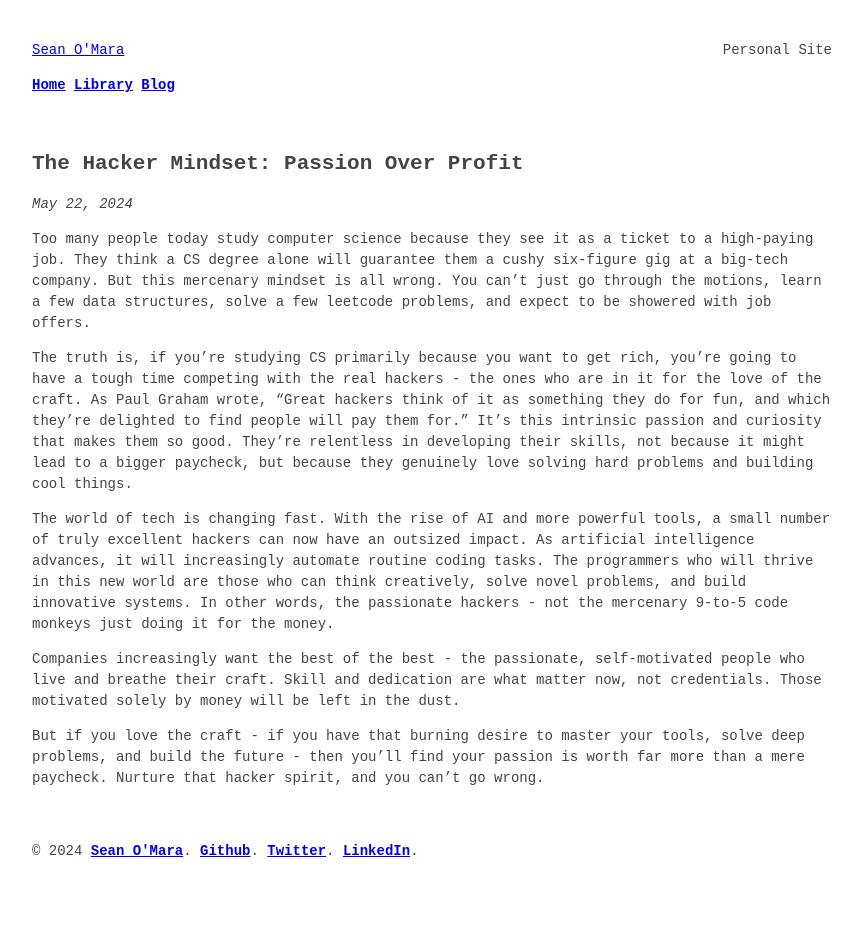
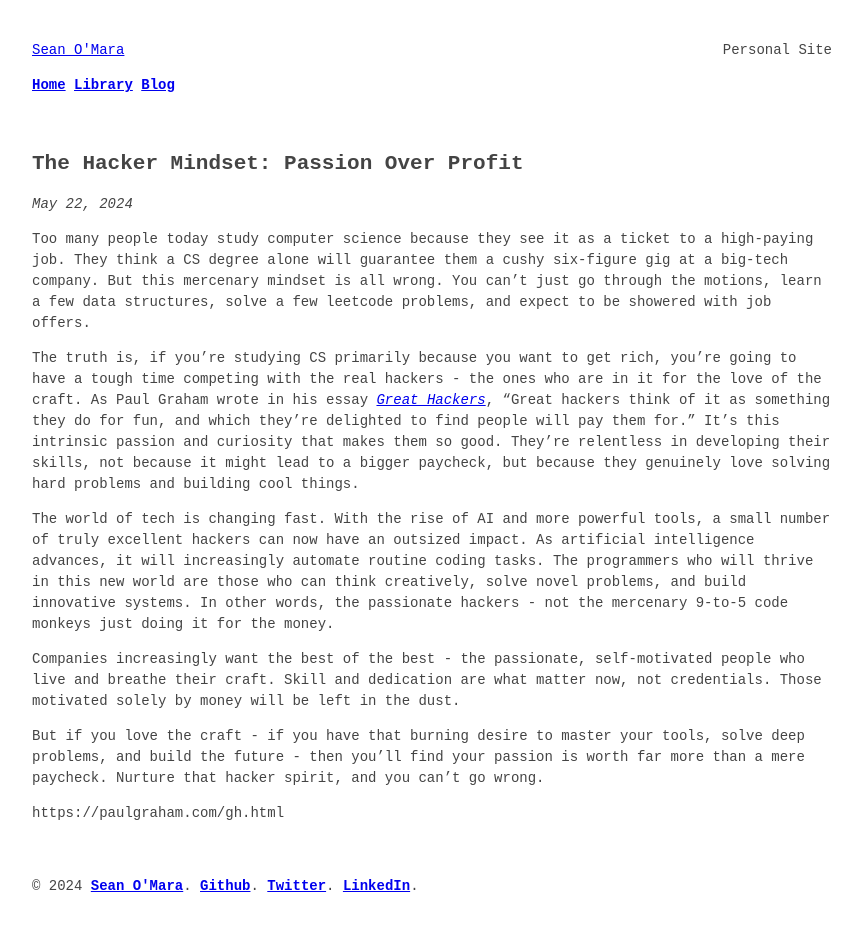
Before and after one commit to smomara/smomara.github.io, a Jekyll site: the page built from _posts/2024-05-22-hacker-mindset.md, in a window 1280 px wide. Shown: the whole page, without its empty margins (208-1070 px from the left). Built offline with Jekyll 4.4.1, drawn with Linux system fonts in a browser that asks for light colours; before the commit the page ends 902 px from its top, so only the background shows below that.

Commit message:
Cittaions

```diff
--- a/_posts/2024-05-22-hacker-mindset.md
+++ b/_posts/2024-05-22-hacker-mindset.md
@@ -5,10 +5,12 @@ title: "The Hacker Mindset: Passion Over Profit"
 
 Too many people today study computer science because they see it as a ticket to a high-paying job. They think a CS degree alone will guarantee them a cushy six-figure gig at a big-tech company. But this mercenary mindset is all wrong. You can't just go through the motions, learn a few data structures, solve a few leetcode problems, and expect to be showered with job offers.
 
-The truth is, if you're studying CS primarily because you want to get rich, you're going to have a tough time competing with the real hackers - the ones who are in it for the love of the craft. As Paul Graham wrote, "Great hackers think of it as something they do for fun, and which they're delighted to find people will pay them for." It's this intrinsic passion and curiosity that makes them so good. They're relentless in developing their skills, not because it might lead to a bigger paycheck, but because they genuinely love solving hard problems and building cool things.
+The truth is, if you're studying CS primarily because you want to get rich, you're going to have a tough time competing with the real hackers - the ones who are in it for the love of the craft. As Paul Graham wrote in his essay [*Great Hackers*](https://paulgraham.com/gh.html), "Great hackers think of it as something they do for fun, and which they're delighted to find people will pay them for." It's this intrinsic passion and curiosity that makes them so good. They're relentless in developing their skills, not because it might lead to a bigger paycheck, but because they genuinely love solving hard problems and building cool things.
 
 The world of tech is changing fast. With the rise of AI and more powerful tools, a small number of truly excellent hackers can now have an outsized impact. As artificial intelligence advances, it will increasingly automate routine coding tasks. The programmers who will thrive in this new world are those who can think creatively, solve novel problems, and build innovative systems. In other words, the passionate hackers - not the mercenary 9-to-5 code monkeys just doing it for the money.
 
 Companies increasingly want the best of the best - the passionate, self-motivated people who live and breathe their craft. Skill and dedication are what matter now, not credentials. Those motivated solely by money will be left in the dust.
 
 But if you love the craft - if you have that burning desire to master your tools, solve deep problems, and build the future - then you'll find your passion is worth far more than a mere paycheck. Nurture that hacker spirit, and you can't go wrong.
+
+https://paulgraham.com/gh.html
```
